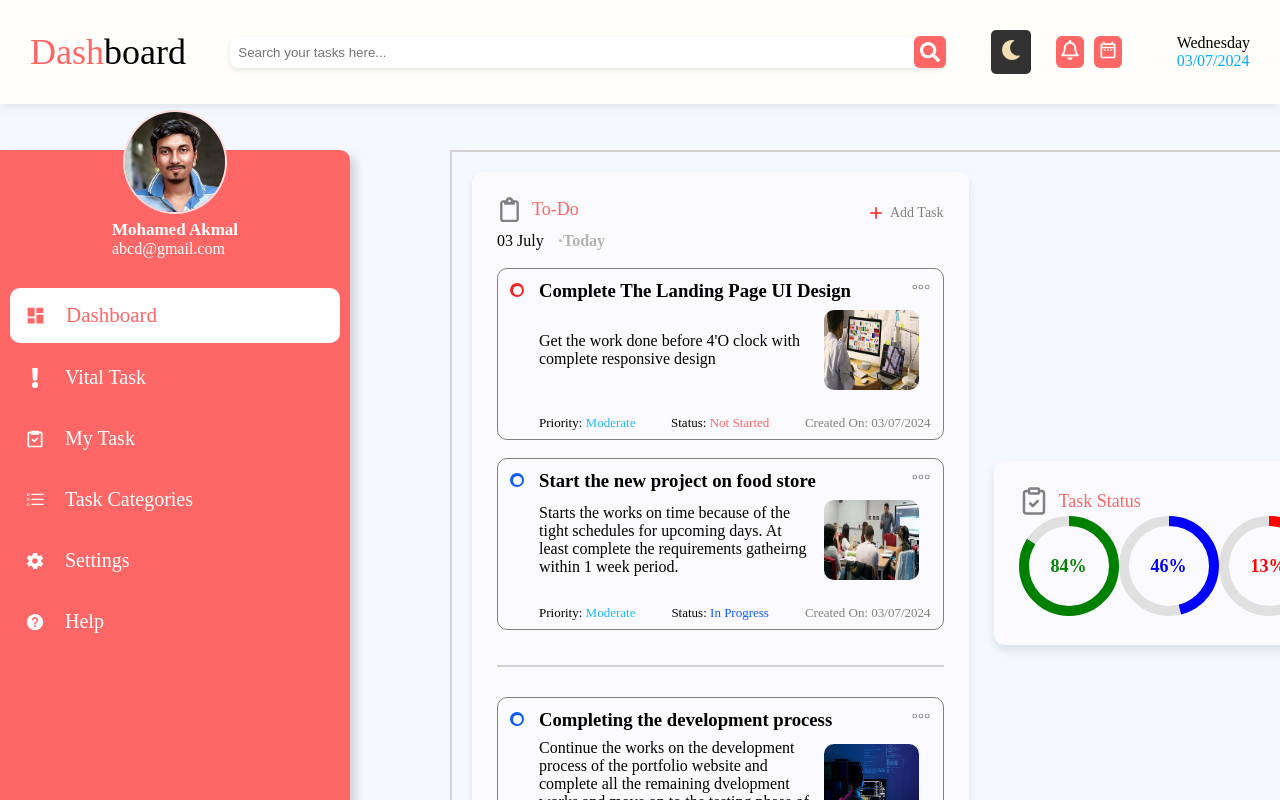
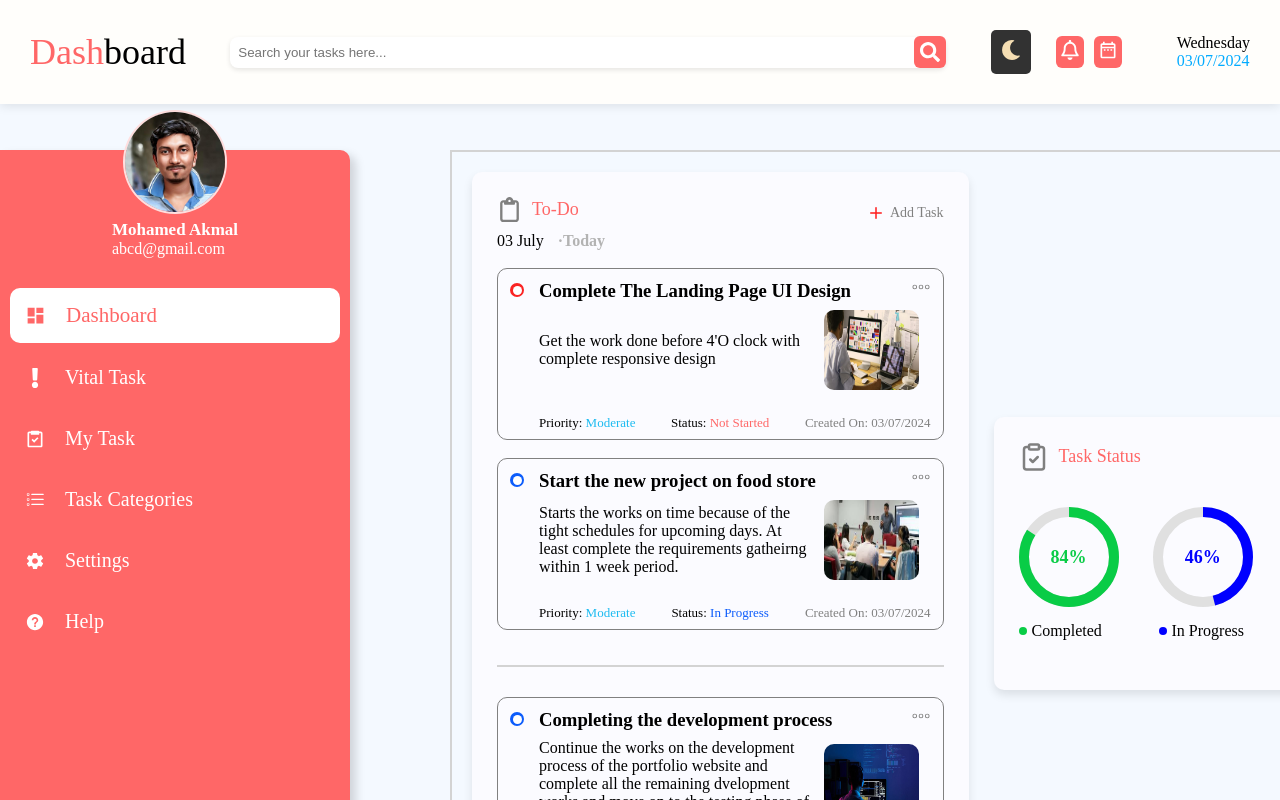
Before and after one commit to Akmal1796/ToDoApp, a React (Vite) app: page / in a window 1280 px wide. Shown: the top 800 px of the page. Built offline with nearby package versions, Linux system fonts and the light colour scheme.

Commit message:
Completed the sample color description section for the progress bar

```diff
--- a/src/Components/Tasks.css
+++ b/src/Components/Tasks.css
@@ -189,9 +189,14 @@
     padding: 25px;
 }
 
+.progress-bar-container {
+    padding-bottom: 25px;
+}
+
 .progress-bar-header div {
     display: flex;
     align-items: center;
+    margin-bottom: 35px;
 }
 
 .progress-bar-header span {
@@ -199,3 +204,47 @@
     margin-left: 10px;
     color: #FF6767;
 }
+
+.progress-bars {
+    display: flex;
+    align-items: center;
+    justify-content: space-between;
+}
+
+.progress-bars div {
+    display: flex;
+    flex-direction: column;
+    align-items: center;
+}
+
+.prograss-bar-tip-container {
+    display: flex;
+    align-items: center;
+    justify-content: space-between;
+    margin-top: 15px;
+}
+
+.prograss-bar-tip {
+    display: flex;
+    flex-direction: row;
+    align-items: center;
+}
+
+.prograss-bar-tip span {
+    width: 8px;
+    height: 8px;
+    border-radius: 50%;
+    margin-right: 5px;
+}
+
+.complete-bar {
+    background-color: rgb(9, 204, 70);
+}
+
+.inprogess-bar {
+    background-color: blue;
+}
+
+.notstarted-bar {
+    background-color: red;
+}
--- a/src/Components/Tasks.jsx
+++ b/src/Components/Tasks.jsx
@@ -129,10 +129,21 @@ const Tasks = () => {
               <LuClipboardCheck size={30} color='gray'/><span>Task Status</span>
             </div>
           </di>
-          <div>
-            <ProgressBar progress={progress1} color='green' />
-            <ProgressBar progress={progress2} color='blue' />
-            <ProgressBar progress={progress3} color='red' />
+          <div className='progress-bars'>
+            <div>
+              <ProgressBar progress={progress1} color='rgb(9, 204, 70)'/>
+            </div>
+            <div>
+              <ProgressBar progress={progress2} color='blue' />
+            </div>
+            <div>
+              <ProgressBar progress={progress3} color='red' />
+            </div>
+          </div>
+          <div className='prograss-bar-tip-container'>
+            <div className='prograss-bar-tip'><span className='complete-bar'></span>Completed</div>
+            <div className='prograss-bar-tip'><span className='inprogess-bar'></span>In Progress</div>
+            <div className='prograss-bar-tip'><span className='notstarted-bar'></span>Not Started</div>
           </div>
         </div>
 
```
